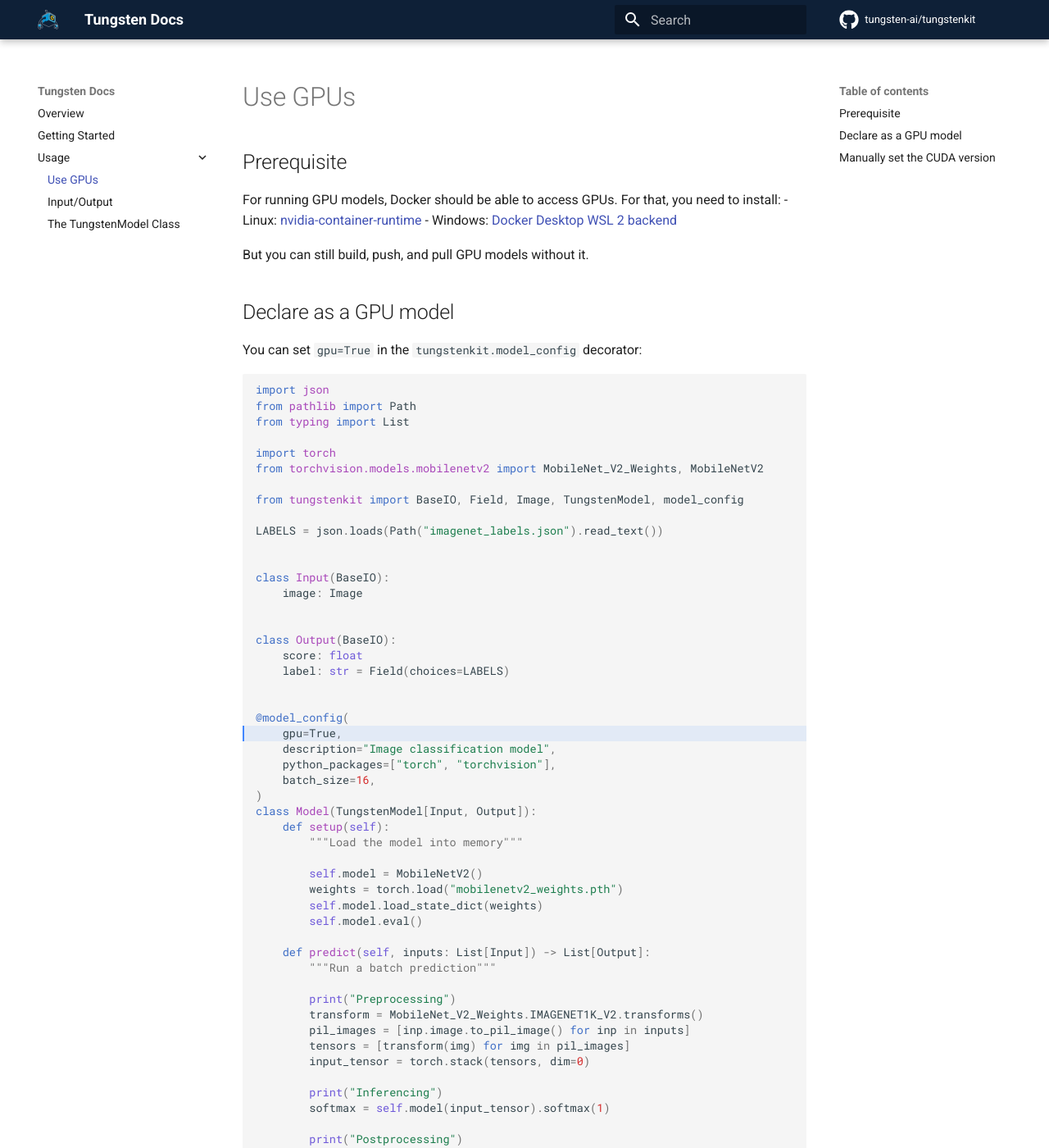
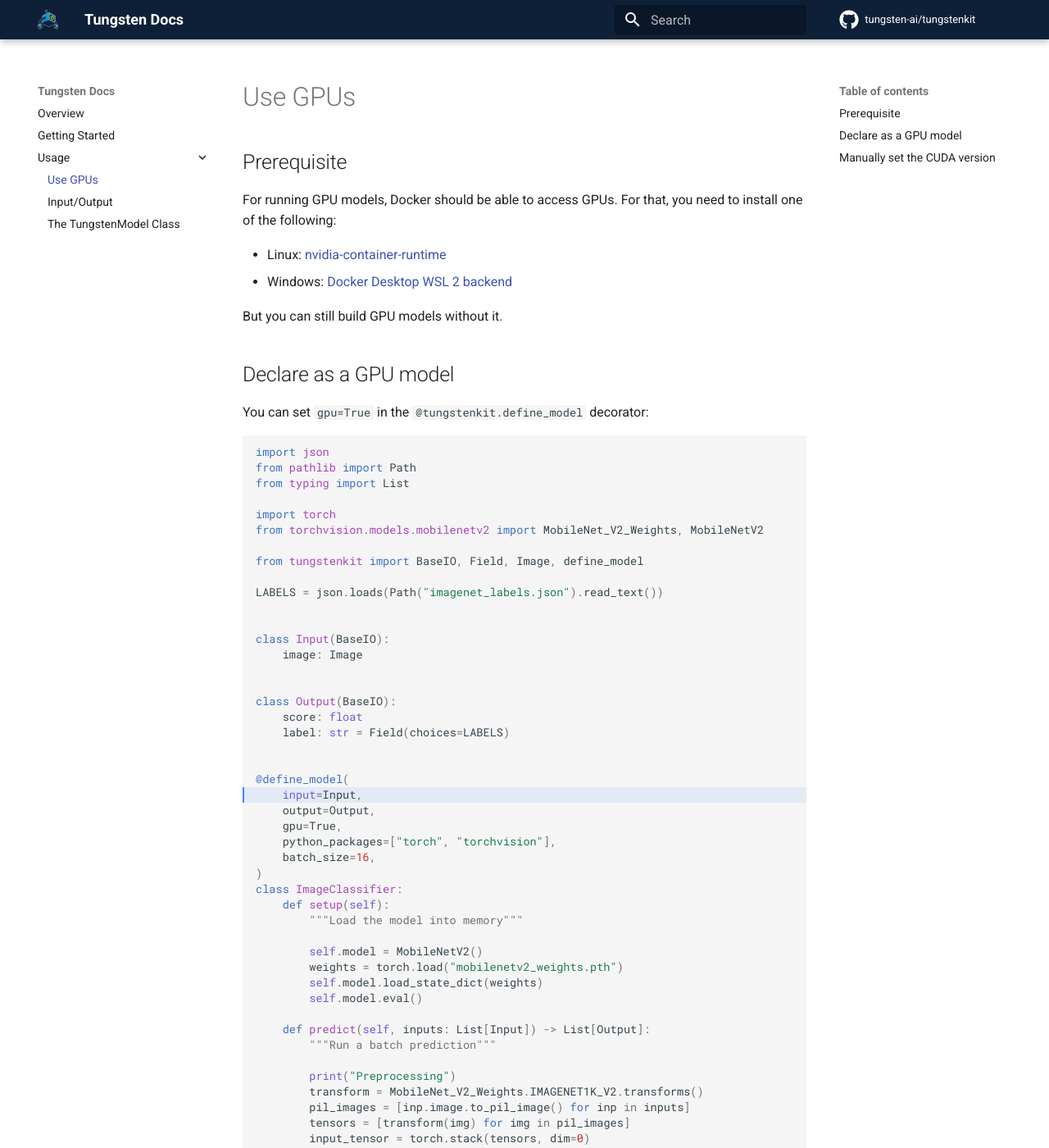
Before and after one commit to tungsten-ai/docs, an MkDocs documentation site: the page built from docs/usage/use_gpus.md, in a window 1280 px wide and 1400 px high. Shown: the whole window at 82% size. Built offline with MkDocs 1.6.1 and Material for MkDocs 9.7.7, drawn with Linux system fonts in a browser that asks for light colours; comment, search, counter and statistics services are not loaded.

````diff
--- a/docs/usage/use_gpus.md
+++ b/docs/usage/use_gpus.md
@@ -1,13 +1,14 @@
 ## Prerequisite
-For running GPU models, Docker should be able to access GPUs. For that, you need to install:
-    - Linux: [nvidia-container-runtime](https://docs.docker.com/config/containers/resource_constraints/#access-an-nvidia-gpu)
-    - Windows: [Docker Desktop WSL 2 backend](https://docs.docker.com/desktop/windows/wsl/#turn-on-docker-desktop-wsl-2)
+For running GPU models, Docker should be able to access GPUs. For that, you need to install one of the following:
 
-But you can still build, push, and pull GPU models without it.
+- Linux: [nvidia-container-runtime](https://docs.docker.com/config/containers/resource_constraints/#access-an-nvidia-gpu)
+- Windows: [Docker Desktop WSL 2 backend](https://docs.docker.com/desktop/windows/wsl/#turn-on-docker-desktop-wsl-2)
+
+But you can still build GPU models without it.
 
 ## Declare as a GPU model
 
-You can set ``gpu=True`` in the ``tungstenkit.model_config`` decorator:
+You can set ``gpu=True`` in the ``@tungstenkit.define_model`` decorator:
 
 ```python hl_lines="23"
 import json
@@ -17,7 +18,7 @@ from typing import List
 import torch
 from torchvision.models.mobilenetv2 import MobileNet_V2_Weights, MobileNetV2
 
-from tungstenkit import BaseIO, Field, Image, TungstenModel, model_config
+from tungstenkit import BaseIO, Field, Image, define_model
 
 LABELS = json.loads(Path("imagenet_labels.json").read_text())
 
@@ -31,13 +32,14 @@ class Output(BaseIO):
     label: str = Field(choices=LABELS)
 
 
-@model_config(
+@define_model(
+    input=Input,
+    output=Output,
     gpu=True,
-    description="Image classification model",
     python_packages=["torch", "torchvision"],
     batch_size=16,
 )
-class Model(TungstenModel[Input, Output]):
+class ImageClassifier:
     def setup(self):
         """Load the model into memory"""
 
@@ -64,6 +66,7 @@ class Model(TungstenModel[Input, Output]):
         return [
             Output(score=score.item(), label=label) for score, label in zip(scores, pred_labels)
         ]
+
 ```
 Then, Tungstenkit automatically selects a compatible CUDA version and installs it in the container.
 The CUDA version inference is currently supported on ``torch``, ``torchvision``, ``torchaudio``, and ``tensorflow``.
````
Also changed, not shown: docs/getting_started.md (+14 -14 lines), docs/index.md (+31 -29 lines).
